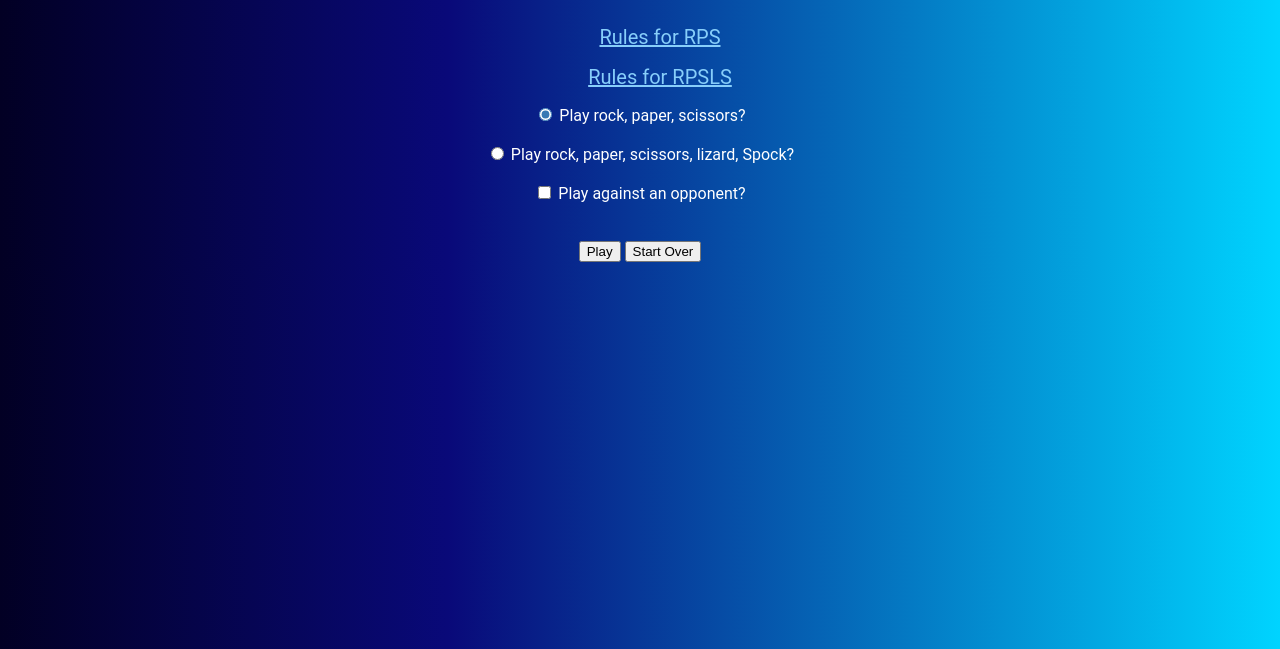
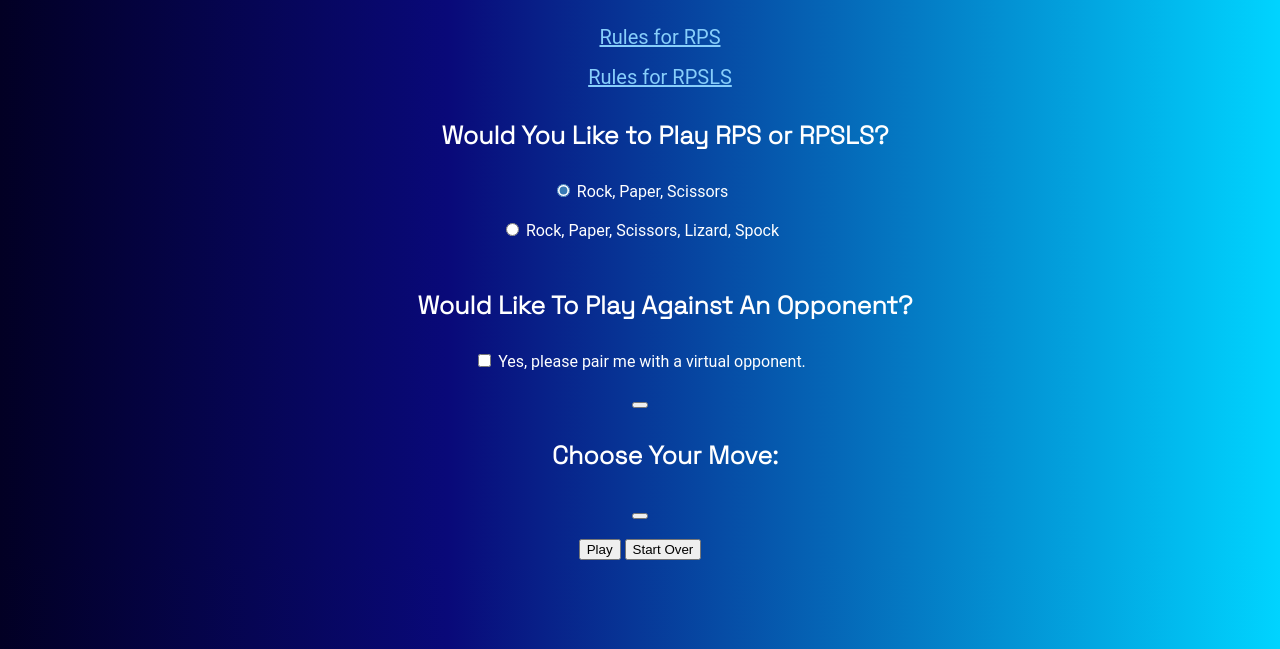
Before and after one commit to comp426-2023-spring/e02-jamietiblis, a website: page public/index.html in a window 1280 px wide. Shown: the part 151-800 px from the top of the page. Drawn offline with nearby package versions, Linux system fonts and the light colour scheme.

Commit message:
No trailing whitespace

```diff
--- a/public/index.html
+++ b/public/index.html
@@ -24,41 +24,41 @@
     <ul>
             <li><a href="https://www.wikihow.com/Play-Rock-Paper-Scissors-Lizard-Spock">Rules for RPSLS</a></li>
     </ul>
-       <!--     <div id="options" class="active"> temporarily removing this div -->
-                    <form id="userinput" class="" action="javascript:void(0);">
+            <div id="options" class="active">
+                <form id="userinput">
+                    <h3>Would You Like to Play RPS or RPSLS?</h3>
                     <input type="radio" id="rps" name="game" value="rps" checked="checked" onclick="showHideShots()">
-                        <label for="rps">Play rock, paper, scissors?</label>
+                    <label for="rps">Rock, Paper, Scissors</label>
                     <br><br>
                     <input type="radio" id="rpsls" name="game" value="rpsls" onclick="showHideShots()">
-                        <label for="rpsls">Play rock, paper, scissors, lizard, Spock?</label>
+                    <label for="rpsls">Rock, Paper, Scissors, Lizard, Spock</label>
                     <br><br>
+                    <h3>Would Like To Play Against An Opponent?</h3>
                     <input type="checkbox" id="opponent" name="playtype" value="opponent" onclick="showHideShots()">
-                        <label for="opponent">Play against an opponent?</label>
+                    <label for="opponent">Yes, please pair me with a virtual opponent.</label>
                     <br><br>
+                    <button type="submit" id="hiddenSubmission"></button>
+                </form>
+                </div>
+
+            <div id="rpsShots">
+                <h3>Choose Your Move:</h3>
                 <input type="radio" id="rock" name="shot" value="rock" class="rps shots" checked="checked">
                 <label class="shots rps">Rock</label>
                 <input type="radio" id="paper" name="shot" value="paper" class="rps shots">
                 <label class="shots rps">Paper</label>
                 <input type="radio" id="scissors" name="shot" value="scissors" class="rps shots">
                 <label class="shots rps">Scissors</label>
+                <div id="rpslsShots">
                     <input type="radio" id="lizard" name="shot" value="lizard" class="rpsls shots">
                     <label class="shots rpsls">Lizard</label>
                     <input type="radio" id="spock" name="shot" value="spock" class="rpsls shots">
                     <label class="shots rpsls">Spock</label>
-                     <!--   <br/><br> -->
-                    <!--   <input type="submit" id="play" name="controls" value="Play"> -->
-               <!--   <input type="submit" id="startover" name="controls" value="Start Over">  -->
-                    </form>
-                    <br>
-                <button type="submit" id="play" name="controls" onclick="playGame()">Play</button>
-                <button type="submit" id="startover" name="controls" onclick="startOver()">Start Over</button>
-
-                <!-- Your interface markup goes here -->
-                <!-- For interface examples, look in the `/examples/` directory in the root of your starter code repo. -->
-
-                <!-- You will want to include something hidden by default, like a <div> or <p> that you can show to -->
-                <!-- display the results of the game. Your startOver() function should also clear the result and hide -->
-                <!-- the block again. -->
-
+                </div>
+            </div>
+            <button type="submit" id="submission"></button>
+            <br><br>
+            <button type="button" id="play" onclick="playGame()">Play</button>
+            <button type="button" id="startOver" onclick="startOver()">Start Over</button>
 </body>
 </html>
--- a/public/styles.css
+++ b/public/styles.css
@@ -74,11 +74,10 @@ input[type=radio]#spock {
   accent-color: rgb(55, 121, 180);
 }
 
-/*
+
 div.active {
   display: block;
 }
-*/
 
 .button {
   border: none;
```
Lines whose indentation alone changed are shown as unchanged.
